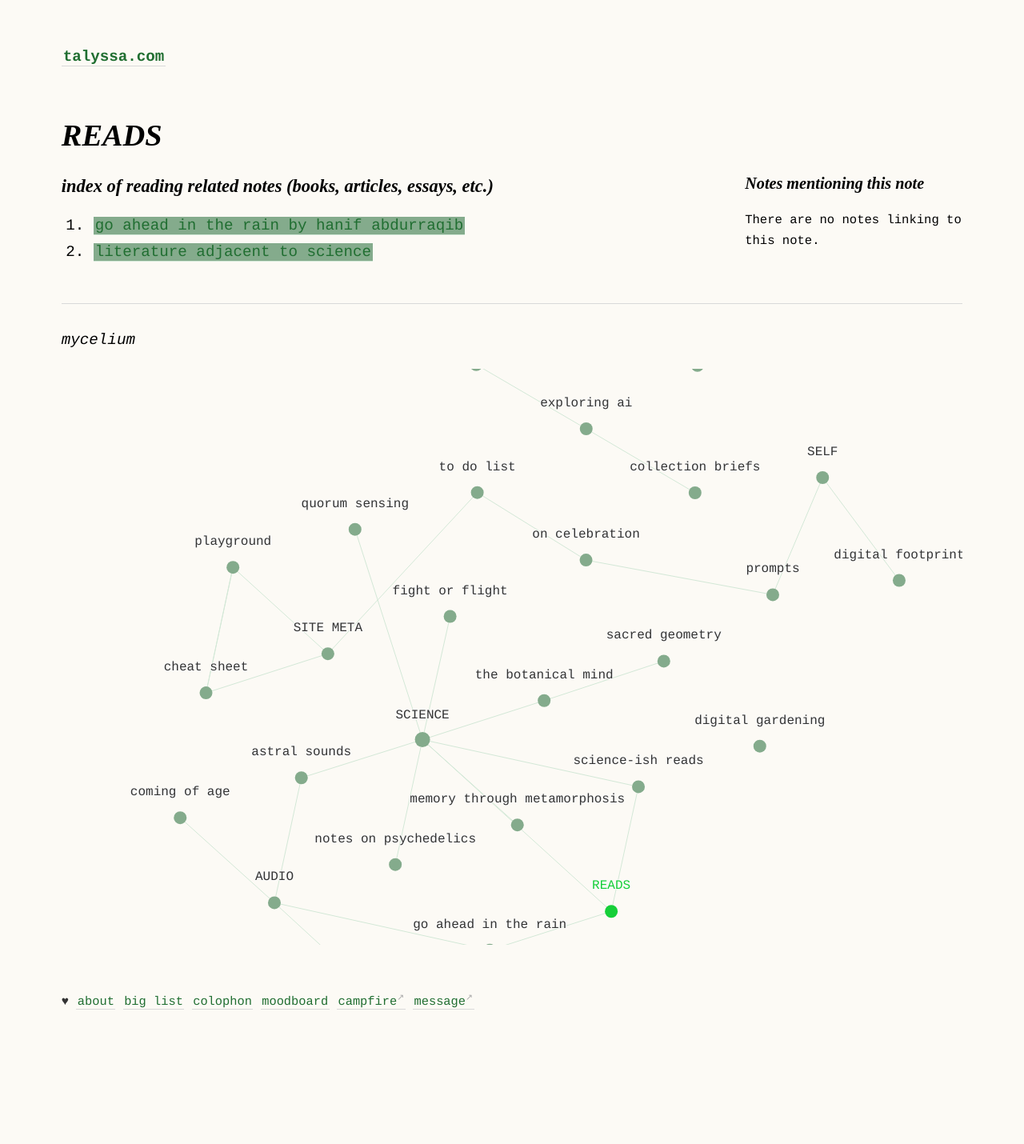
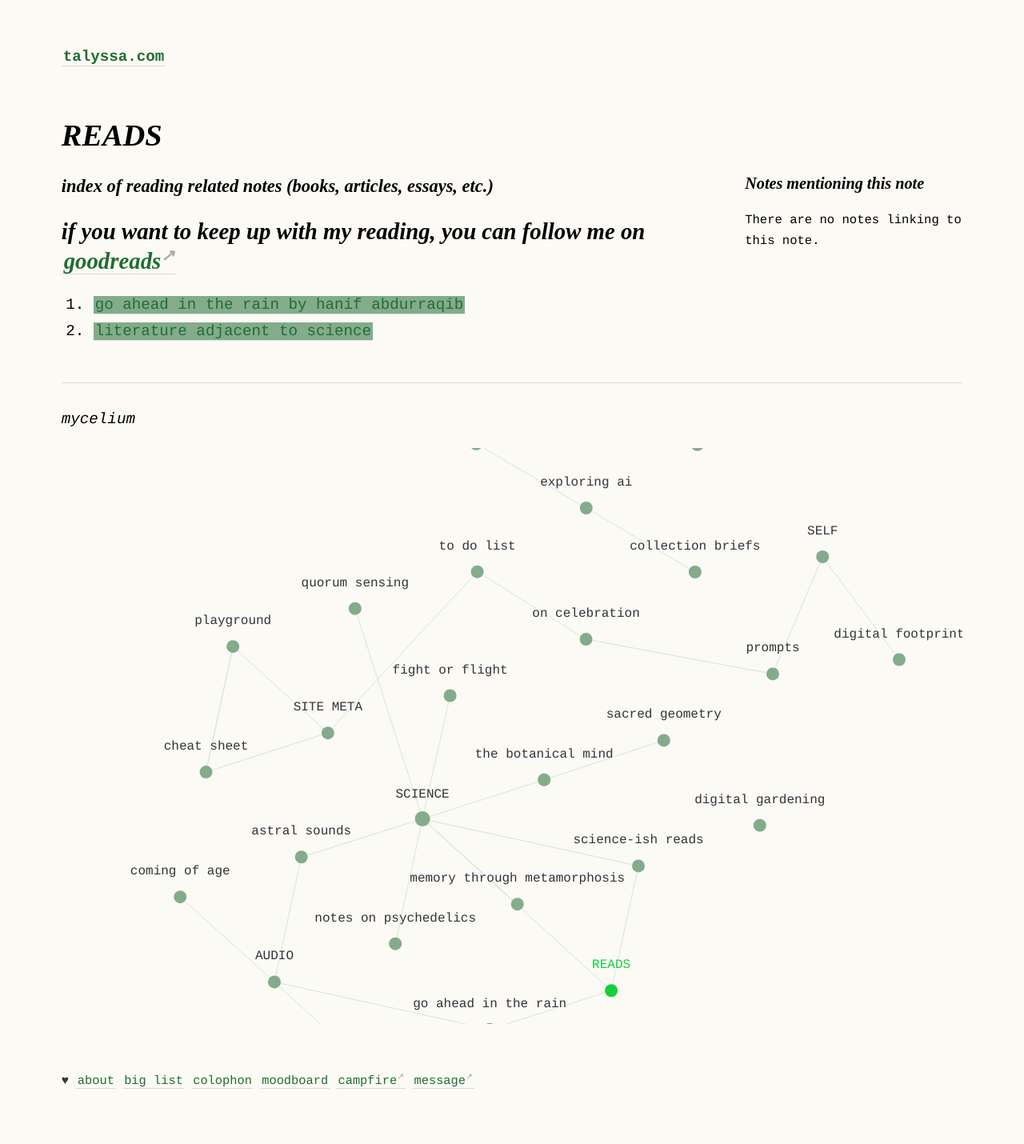
Before and after one commit to geminiworms/talyssagarden.github.io, a Jekyll site: the page built from _notes/reads.md, in a window 1280 px wide. Shown: the whole page at 80% size. Built offline with Jekyll 4.4.1, drawn with Linux system fonts in a browser that asks for light colours; before the commit the page ends 1332 px from its top, so only the background shows below that.

Commit message:
Update reads.md

```diff
--- a/_notes/reads.md
+++ b/_notes/reads.md
@@ -2,5 +2,6 @@
 title: READS
 ---
 ### index of reading related notes (books, articles, essays, etc.)
+## if you want to keep up with my reading, you can follow me on [goodreads](https://www.goodreads.com/user/show/10533005-talyssa)
 1. [[go ahead in the rain|go ahead in the rain by hanif abdurraqib]]
 2. [[science-reading|literature adjacent to science]]
```
